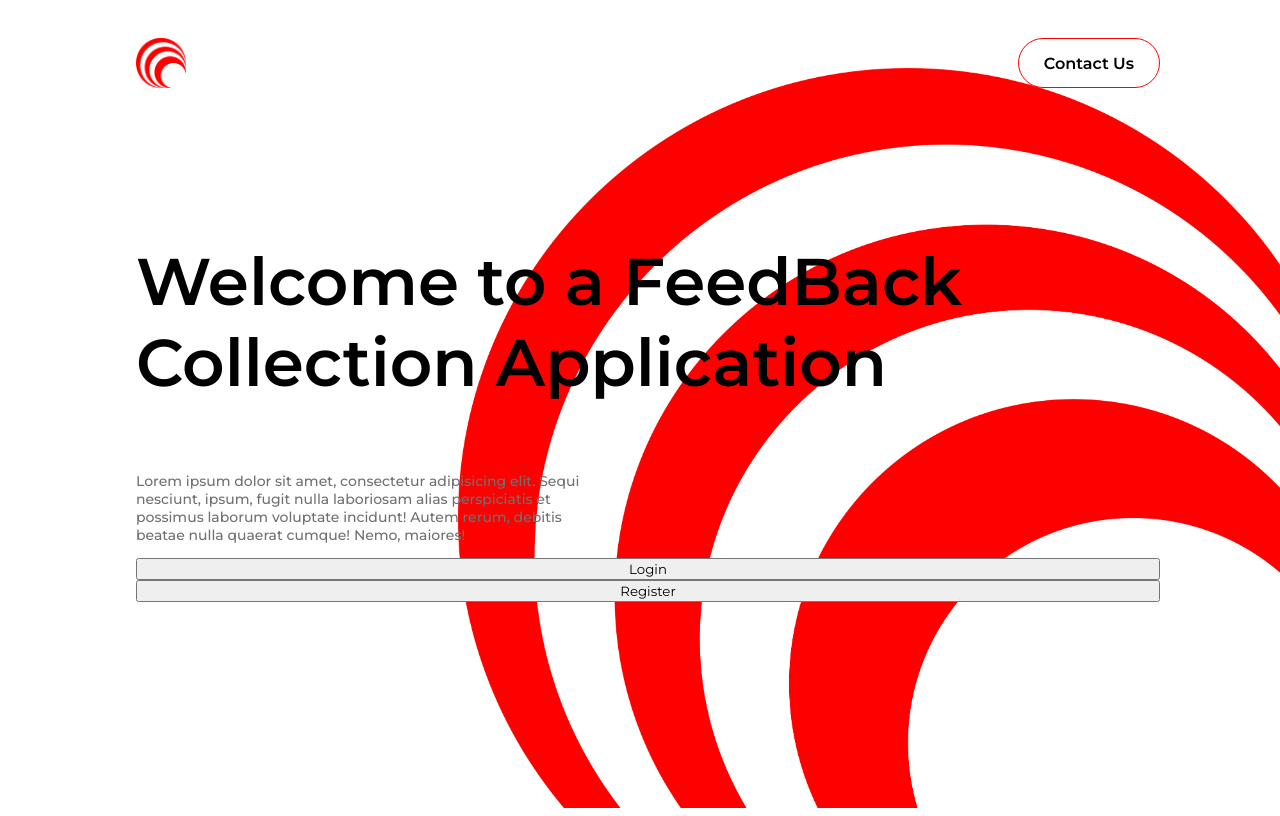
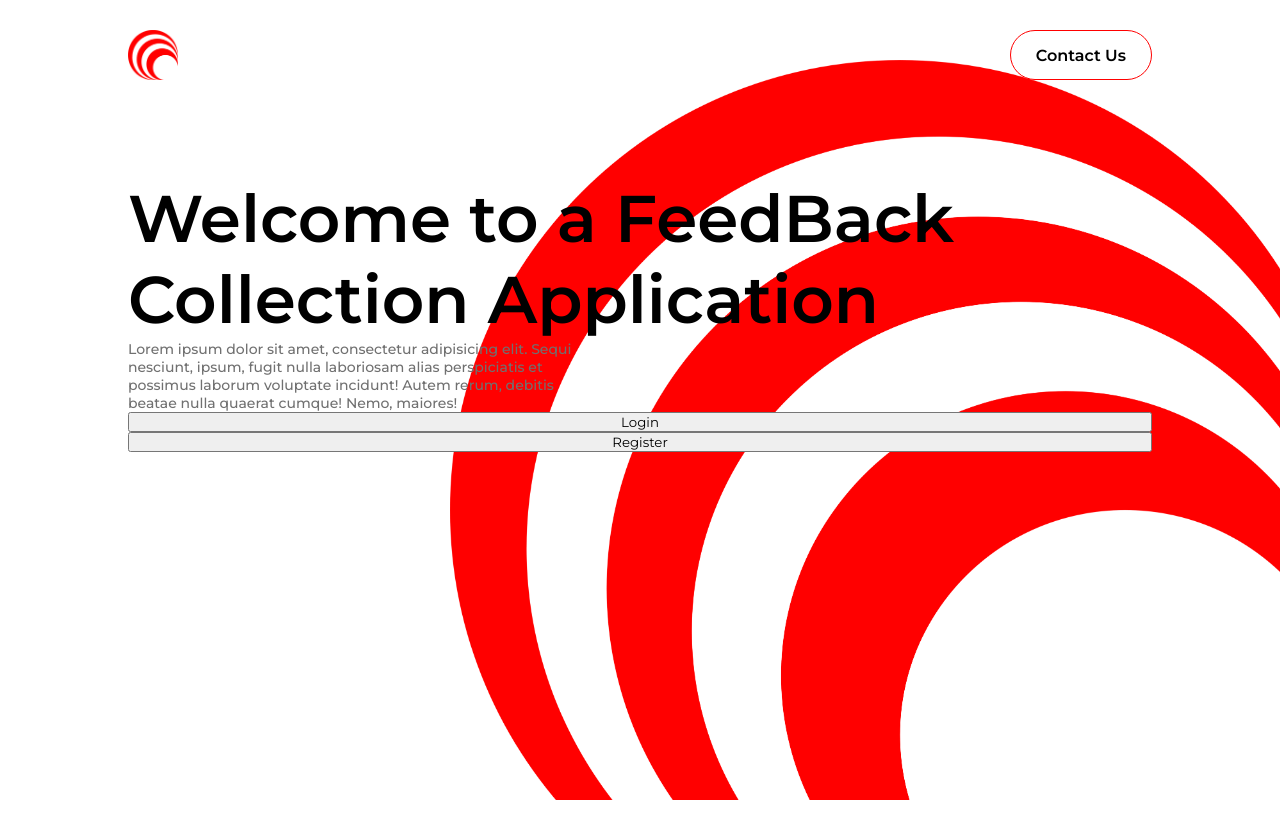
Before and after one commit to MuizAyomide/Feedback-collection-app, a React (Vite) app in the folder Feedback-System/: page / in a window 1280 px wide. Built offline with nearby package versions, Linux system fonts and the light colour scheme.

Commit message:
index update

```diff
--- a/Feedback-System/src/index.css
+++ b/Feedback-System/src/index.css
@@ -1,7 +1,7 @@
 @import url('https://fonts.googleapis.com/css2?family=Montserrat:ital,wght@0,100..900;1,100..900&display=swap');
 *{
-  margin: none;
-  padding: none;
+  margin: 0;
+  padding: 0;
   box-sizing: border-box;
   font-family: montserrat;
 }
```
